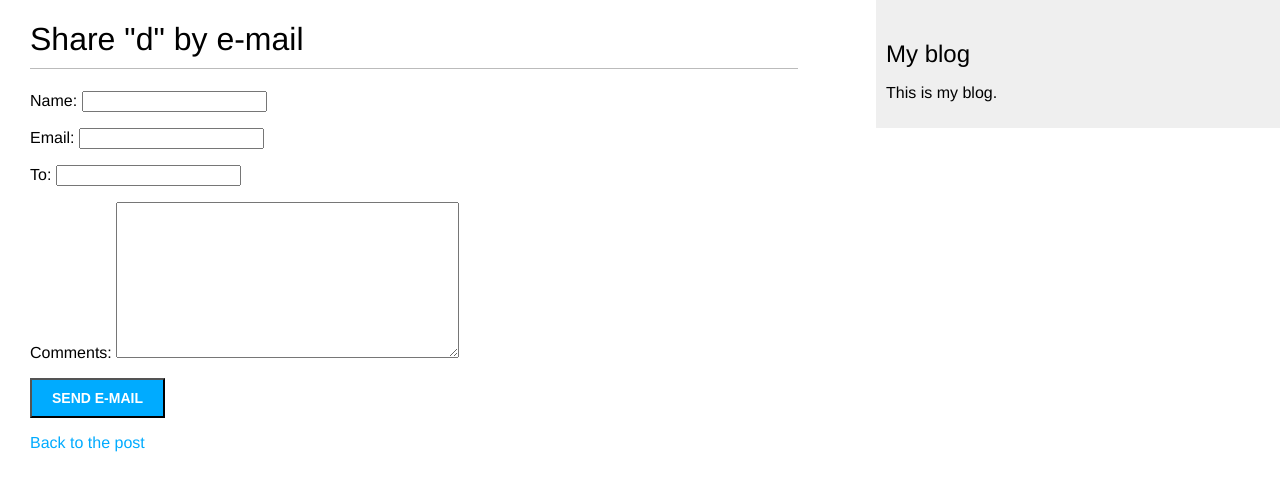
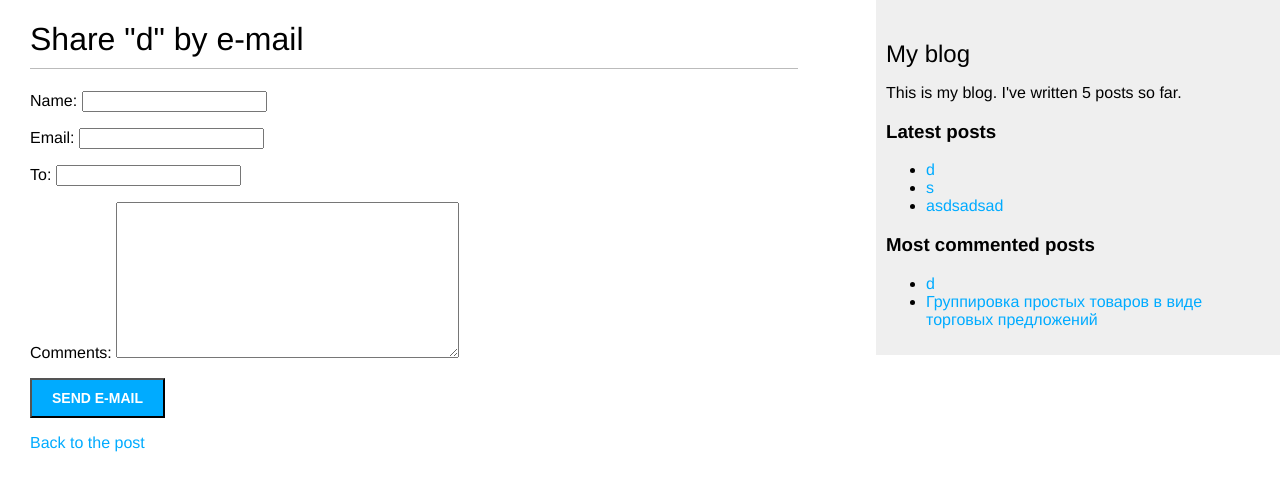
Before and after one commit to Dante981/DjangoBlog, a Django app: page /blog/5/share/ in a window 1280 px wide. Shown: the top 491 px of the page. Run offline with Django 5.2, Linux system fonts and the light colour scheme; data comes from the database, SQL or seed files in the repository; both versions use the stored data as it was after the commit; parts of the project's set-up code (start-up, migrations or seed data) failed here and were passed over.

Commit message:
add templatetags

```diff
--- /dev/null
+++ b/blog/templatetags/blog_tags.py
@@ -0,0 +1,21 @@
+from django import template
+from django.db.models import Count
+
+from ..models import Post
+
+register = template.Library()
+
+@register.simple_tag
+def total_posts():
+    return Post.published.count()
+
+@register.inclusion_tag('blog/post/latest_posts.html')
+def show_latest_posts(count=5):
+    latest_posts = Post.published.order_by('-publish')[:count]
+    return {'latest_posts': latest_posts}
+
+@register.simple_tag
+def get_most_commented_posts(count=5):
+    return Post.published.annotate(
+        total_comments=Count('comments')
+    ).exclude(total_comments=0).order_by('-total_comments')[:count]
--- a/templates/blog/base.html
+++ b/templates/blog/base.html
@@ -1,3 +1,4 @@
+{% load blog_tags %}
 {% load static %}
 <!DOCTYPE html>
 <html>
@@ -12,7 +13,21 @@
     </div>
     <div id="sidebar">
         <h2>My blog</h2>
-    <p>This is my blog.</p>
+        <p>
+            This is my blog.
+            I've written {% total_posts %} posts so far.
+        </p>
+        <h3>Latest posts</h3>
+        {% show_latest_posts 3 %}
+        <h3>Most commented posts</h3>
+        {% get_most_commented_posts as most_commented_posts %}
+        <ul>
+            {% for post in most_commented_posts %}
+            <li>
+                <a href="{{ post.get_absolute_url }}">{{ post.title }}</a>
+            </li>
+            {% endfor %}
+        </ul>
     </div>
 </body>
 </html>
--- /dev/null
+++ b/templates/blog/post/latest_posts.html
@@ -0,0 +1,7 @@
+<ul>
+    {% for post in latest_posts %}
+        <li>
+            <a href="{{ post.get_absolute_url }}">{{ post.title }}</a>
+        </li>
+    {% endfor %}
+</ul>
```
Also changed, not shown: blog/templatetags/__init__.py (added), db.sqlite3. Lines whose indentation alone changed are shown as unchanged.
